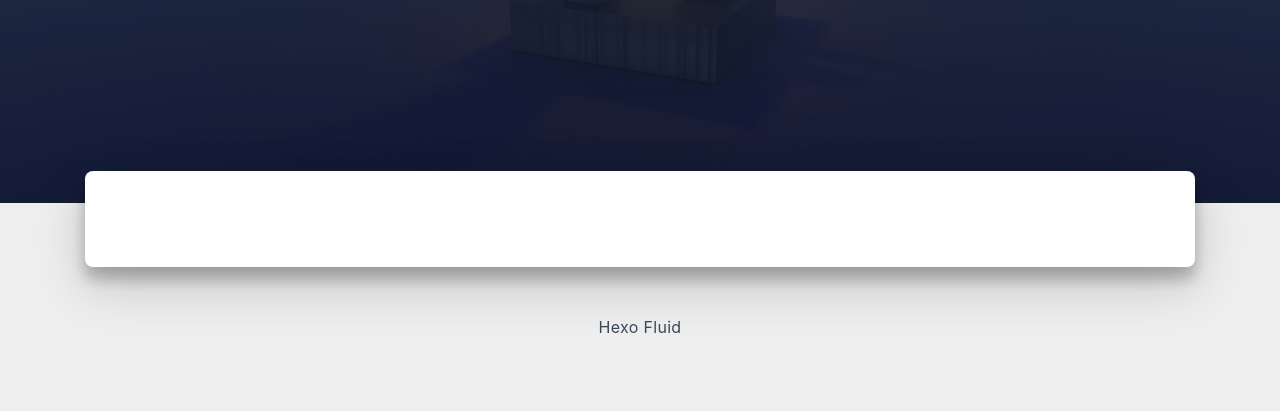
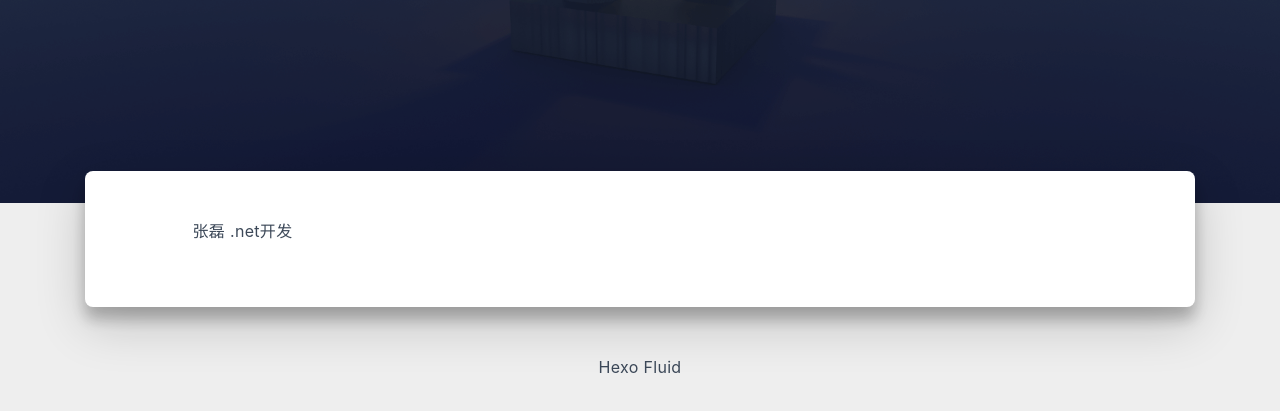
Before and after one commit to mnza/MountainStone, a plain HTML site: page about/index.html in a window 1280 px wide. Shown: the part 277-688 px from the top of the page. Drawn offline with nearby package versions, Linux system fonts and the light colour scheme; some packages are replaced by stand-ins of ours; a script that the page names is missing; some icons are missing; a small style sheet from the web is missing.

Commit message:
Site updated: 2023-03-24 13:39:53

```diff
--- a/about/index.html
+++ b/about/index.html
@@ -16,15 +16,15 @@
   <meta name="author" content="张磊">
   <meta name="keywords" content="">
 
-    <meta name="description" content="擅长不懂装懂">
+    <meta name="description" content="张磊 .net开发">
 <meta property="og:type" content="website">
 <meta property="og:title" content="about">
 <meta property="og:url" content="http://example.com/about/index.html">
 <meta property="og:site_name" content="张三十">
-<meta property="og:description" content="擅长不懂装懂">
+<meta property="og:description" content="张磊 .net开发">
 <meta property="og:locale" content="zh_CN">
 <meta property="article:published_time" content="2023-03-24T03:20:14.000Z">
-<meta property="article:modified_time" content="2023-03-24T03:20:14.824Z">
+<meta property="article:modified_time" content="2023-03-24T05:39:39.893Z">
 <meta property="article:author" content="张磊">
 <meta name="twitter:card" content="summary_large_image">
 
@@ -218,6 +218,7 @@
 
 
 <article class="page-content">
+  <p>张磊 .net开发</p>
 
 
 
```
